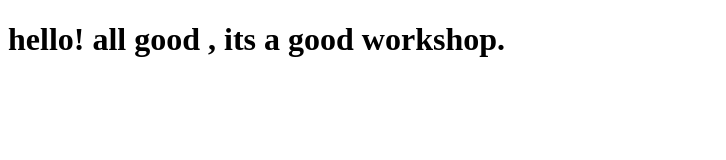
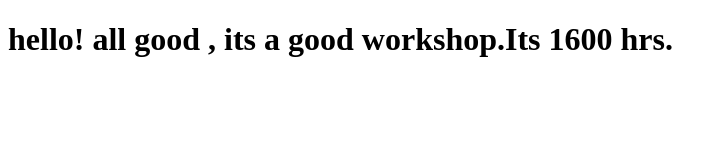
Before and after one commit to abbhardwaj01/abportfolio, a plain HTML site: page index.html in a window 1280 px wide. Shown: the whole page, without its empty margins (0-726 px from the left). Drawn offline with Linux system fonts and the light colour scheme.

Commit message:
mycommit
time

```diff
--- a/index.html
+++ b/index.html
@@ -5,7 +5,7 @@
     <title> good </title>
   </head>
   <body>
-    <h1>  hello! all good , its a good workshop.</h1>
+    <h1>  hello! all good , its a good workshop.Its 1600 hrs.</h1>
 
   </body>
 </html>
```
